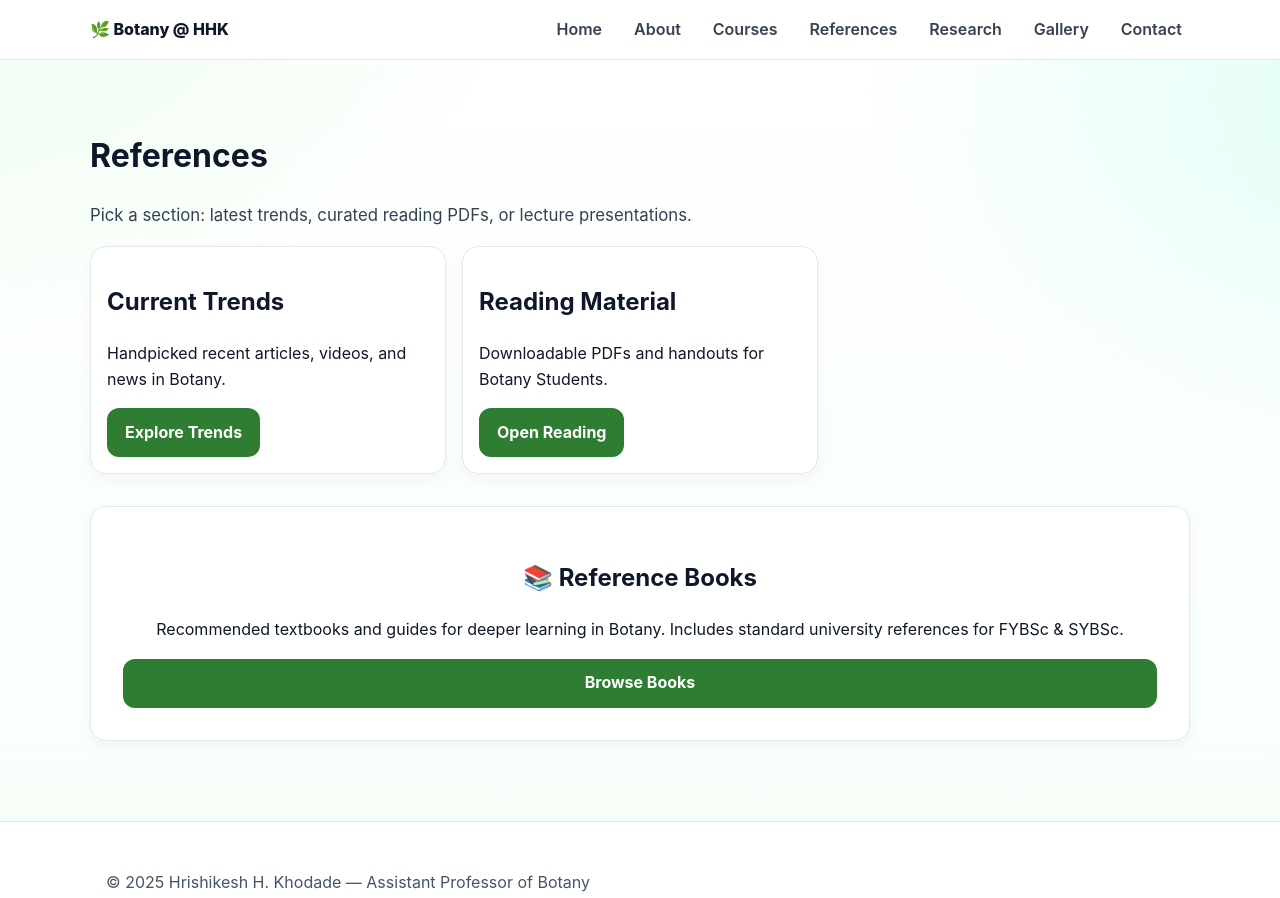
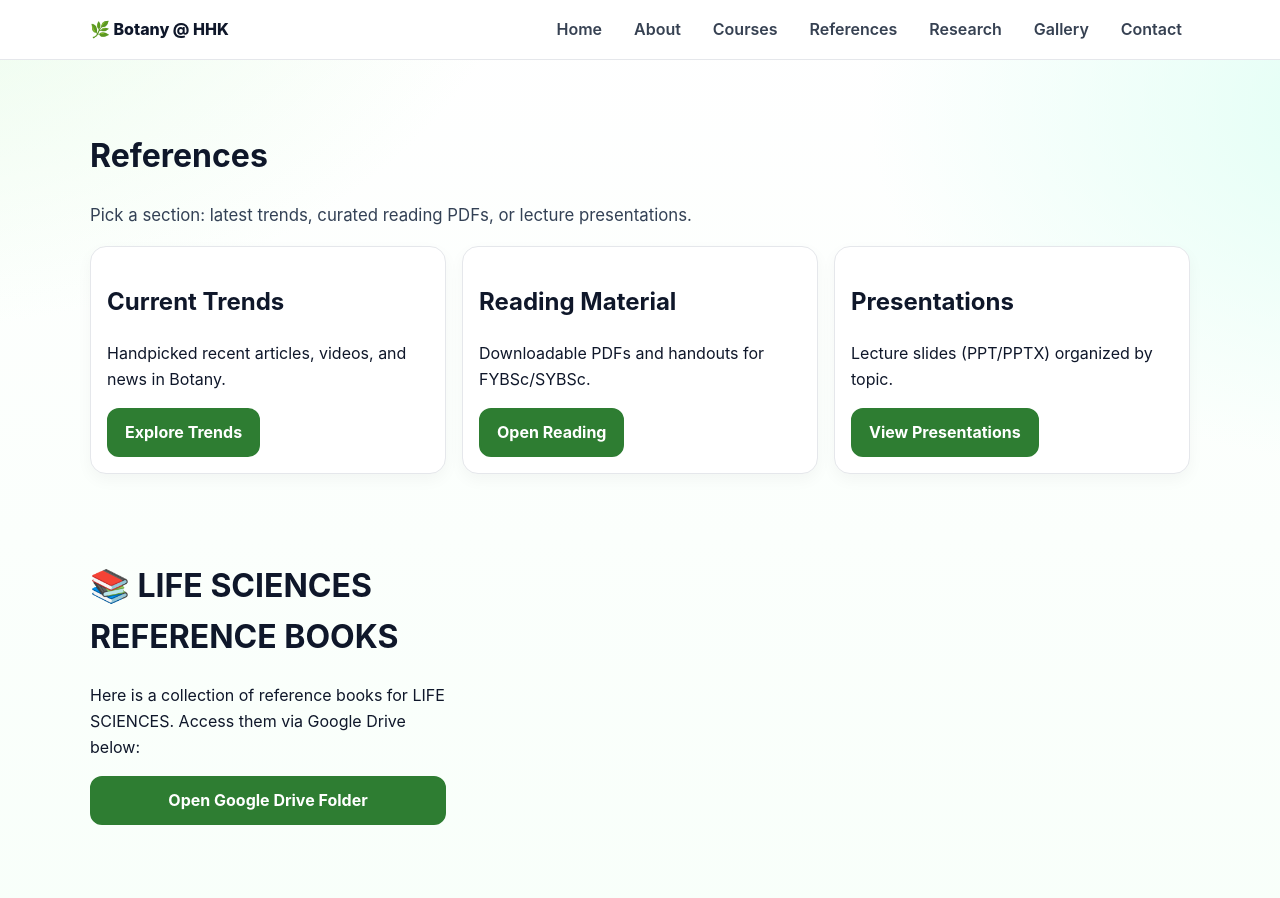
Before and after one commit to BotanyKhodadeHrishikesh/Botany-site, a plain HTML site: page references.html in a window 1280 px wide. Shown: the top 898 px of the page. Drawn offline with Linux system fonts and the light colour scheme.

Commit message:
Update references.html

```diff
--- a/references.html
+++ b/references.html
@@ -35,20 +35,26 @@
 
     <article class="card soft">
       <h2>Reading Material</h2>
-      <p>Downloadable PDFs and handouts for Botany Students.</p>
+      <p>Downloadable PDFs and handouts for FYBSc/SYBSc.</p>
       <a class="btn" href="references-reading.html">Open Reading</a>
     </article>
 
+    <article class="card soft">
+      <h2>Presentations</h2>
+      <p>Lecture slides (PPT/PPTX) organized by topic.</p>
+      <a class="btn" href="references-presentations.html">View Presentations</a>
+    </article>
+
+    <main class="wrap section">
+  <h1>📚 LIFE SCIENCES REFERENCE BOOKS</h1>
+  <p>Here is a collection of reference books for LIFE SCIENCES.
+     Access them via Google Drive below:</p>
+  <a class="btn block" href="https://https://drive.google.com/drive/folders/1rL-pYgIlP16qkE0J1f6Q2ONB0tmcRL57" target="_blank">
+    Open Google Drive Folder
+  </a>
+</main>
 
   </div>
-    <!-- Reference Books big card -->
-  <article class="card soft" style="margin-top:2rem; padding:2rem; text-align:center;">
-    <h2>📚 Reference Books</h2>
-    <p>Recommended textbooks and guides for deeper learning in Botany.
-    Includes standard university references for FYBSc & SYBSc.</p>
-    <a class="btn block" href="references-books.html">Browse Books</a>
-  </article>
-
 </main>
 
 <footer class="footer">
```
